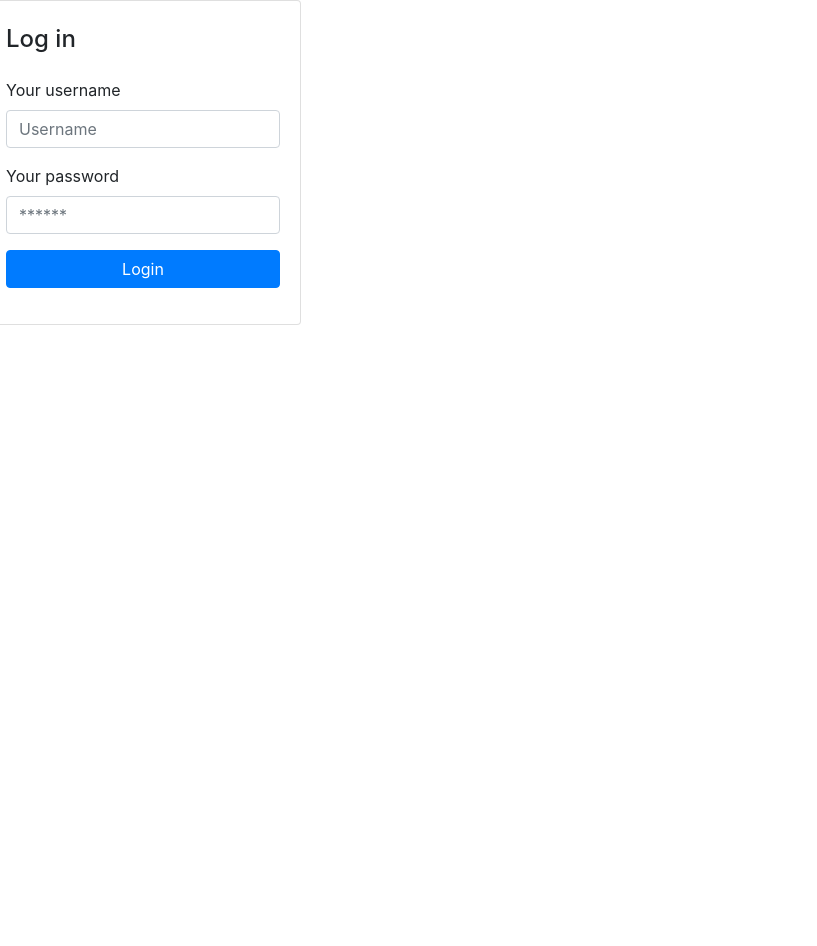
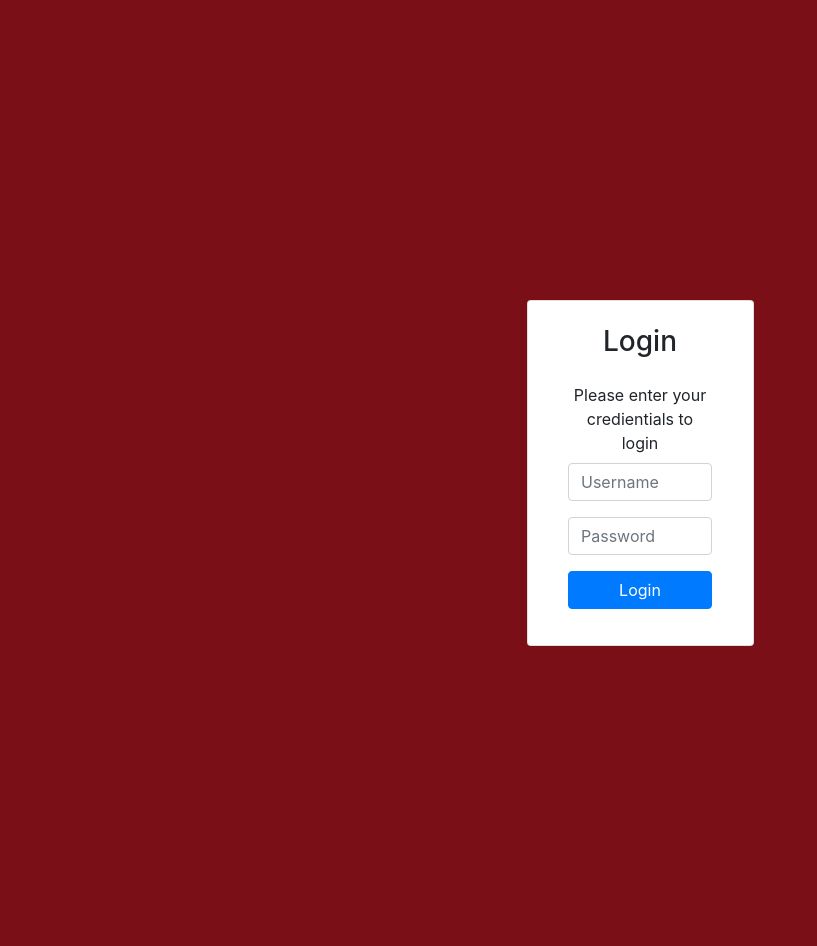
Before and after one commit to vbran17/TechStaffApp, a Django app: template inventory/templates/inventory/login.html in a window 1280 px wide. Shown: the whole page, without its empty margins (0-817 px from the left). Before the commit the page ends 325 px from the top, so only its background shows below. Run offline with Django 3.2, Linux system fonts and the light colour scheme; the template is opened without the code that fills it, so the values that code supplies are empty; parts of the project's set-up code (start-up, migrations or seed data) failed here and were passed over; some libraries are stand-ins or nearby versions.

Commit message:
Added styling to login page and error message for incorrect info

```diff
--- a/inventory/templates/inventory/login.html
+++ b/inventory/templates/inventory/login.html
@@ -7,18 +7,38 @@
       id="bootstrap-css"
     />
     <script src="//maxcdn.bootstrapcdn.com/bootstrap/4.0.0/js/bootstrap.min.js"></script>
+    <style>
+      .container-sm {
+        margin: auto;
+        width: 80%;
+        padding: 300px;
+        text-align: center;
+      }
+      .card {
+        margin: auto;
+        padding: 10px;
+        width: 50%;
+        text-align: center;
+      }
+      .card-body {
+        margin: auto;
+        width: 80%;
+        padding: 10px;
+        text-align: center;
+      }
+    </style>
   </head>
 
-  <body>
+  <body style="background-color: #7a0f18;">
     <div class="container-sm">
       <div class="row">
         <div class="card">
           <article class="card-body">
-            <h4 class="card-title mb-4 mt-1">Log in</h4>
+            <h3 class="card-title mb-4 mt-1">Login</h3>
             <form method="POST">
               {% csrf_token %}
               <div class="form-group">
-                <label>Your username</label>
+                <label>Please enter your credientials to login</label>
                 <input
                   name="username"
                   class="form-control"
@@ -28,14 +48,20 @@
               </div>
               <!-- form-group// -->
               <div class="form-group">
-                <label>Your password</label>
                 <input
                   class="form-control"
-                  placeholder="******"
+                  placeholder="Password"
                   type="password"
                   name="password"
                 />
               </div>
+              {% if messages %}
+              {% for message in messages %}
+              <div class="alert alert-danger" role="alert">
+                {{ message }}
+              </div>
+              {% endfor %}
+              {% endif %}
               <!-- form-group// -->
               <div class="form-group">
                 <button type="submit" class="btn btn-primary btn-block">
```
Also changed, not shown: inventory/views.py (+13 -0 lines).
